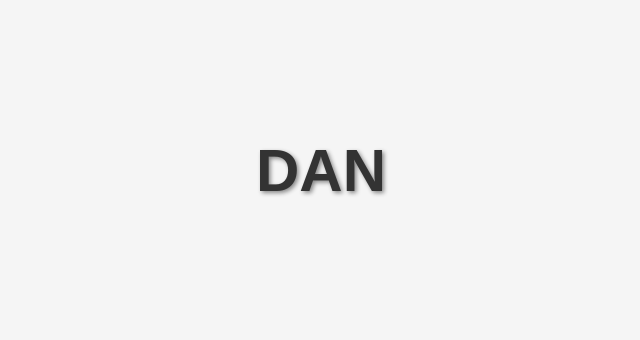
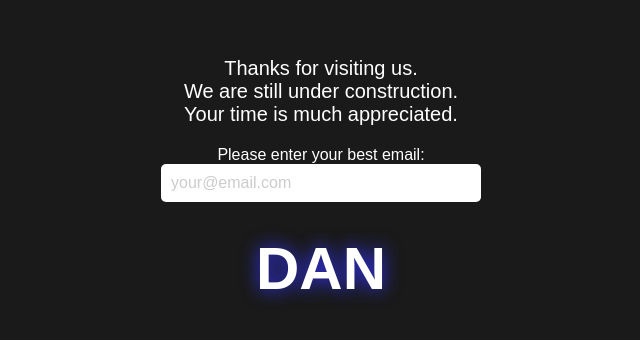
Before and after one commit to dantonep/001, a plain HTML site: page index.html in a window 1280 px wide. Shown: the part 230-570 px from the top of the page, without its empty margins (319-959 px from the left). Drawn offline with Linux system fonts and the light colour scheme.

Commit message:
Update index.html
New version.

```diff
--- a/index.html
+++ b/index.html
@@ -3,28 +3,63 @@
 <head>
     <meta charset="UTF-8">
     <meta name="viewport" content="width=device-width, initial-scale=1.0">
-    <title>Danton Logo</title>
+    <title>Under Construction</title>
     <style>
         body {
-            background-color: #F5F5F5;
+            background-color: #1a1a1a;
+            color: #fff;
             display: flex;
+            flex-direction: column;
+            align-items: center;
             justify-content: center;
-            align-items: center;
             height: 100vh;
             margin: 0;
+            font-family: 'Arial', sans-serif;
         }
 
         .logo {
-            font-family: 'Arial', sans-serif;
             font-size: 60px;
             font-weight: bold;
-            color: #333;
             text-transform: uppercase;
-            text-shadow: 2px 2px 4px #888;
+            animation: glow 2s infinite alternate;
+        }
+
+        .message {
+            font-size: 20px;
+            text-align: center;
+            max-width: 80%;
+            margin-top: 20px;
+        }
+
+        input[type="email"] {
+            padding: 10px;
+            font-size: 16px;
+            border: none;
+            border-radius: 5px;
+            width: 100%;
+            max-width: 300px;
+        }
+
+        input[type="email"]::placeholder {
+            color: #ccc;
+        }
+
+        @keyframes glow {
+            0% {
+                text-shadow: 0 0 10px #fff;
+            }
+            100% {
+                text-shadow: 0 0 20px #00f;
+            }
         }
     </style>
 </head>
 <body>
-    <div class="logo">Dan</div>
+        <p class="message">
+        Thanks for visiting us. <br> We are still under construction.<br>Your time is much appreciated.
+    </p>
+    <label for="email">Please enter your best email:</label>
+    <input type="email" id="email" placeholder="your@email.com">
+    <p></p><div class="logo">Dan</div>
 </body>
 </html>
```
